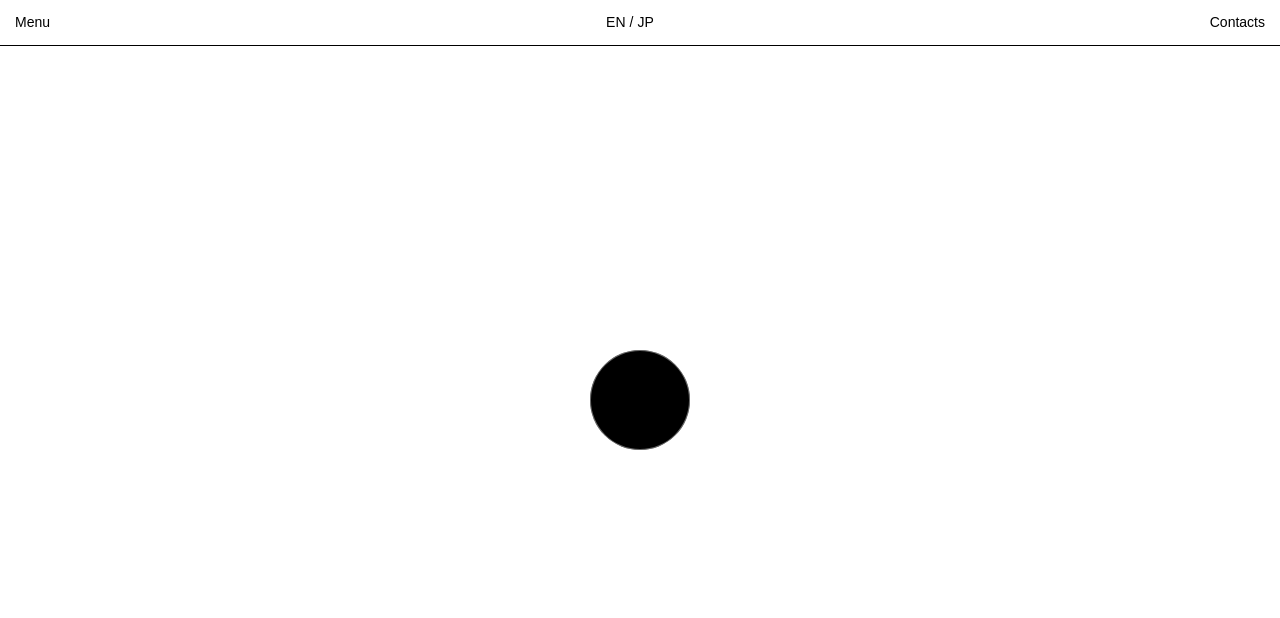
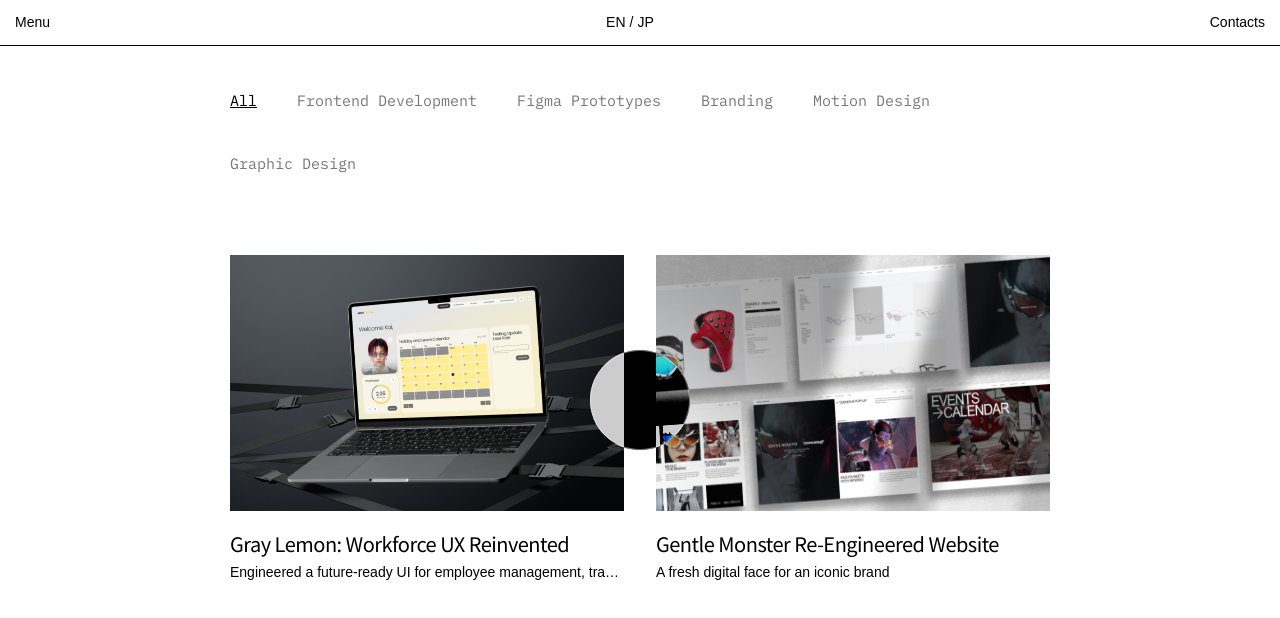
Before and after one commit to mnsling/portfolio_v1, a React (Vite) app: page /projects in a window 1280 px wide. Shown: the top 618 px of the page. Built offline with nearby package versions, Linux system fonts and the light colour scheme; a web font is replaced by a local one.

Commit message:
updated connect links

```diff
--- a/src/components/data/connectdata.jsx
+++ b/src/components/data/connectdata.jsx
@@ -1,27 +1,27 @@
 const connectData = [
   {
     platform: "Facebook",
-    url: "https://facebook.com/yourprofile"
+    url: "https://www.facebook.com/nicklaus.ling/"
   },
   {
     platform: "Instagram",
-    url: "https://instagram.com/yourprofile"
+    url: "https://www.instagram.com/lingnicklaus/"
   },
   {
     platform: "LinkedIn",
-    url: "https://linkedin.com/in/yourprofile"
+    url: "https://www.linkedin.com/in/mike-nicklaus-ling-9a2695362/"
   },
   {
     platform: "Pinterest",
-    url: "https://pinterest.com/yourprofile"
+    url: "https://ph.pinterest.com/lingnicklaus/_profile/"
   },
   {
     platform: "YouTube",
-    url: "https://youtube.com/@yourchannel"
+    url: "https://www.youtube.com/@mikenicklausling1625"
   },
   {
     platform: "GitHub",
-    url: "https://github.com/yourusername"
+    url: "https://github.com/mnsling"
   }
 ];
 
--- a/src/components/data/projectsdata.jsx
+++ b/src/components/data/projectsdata.jsx
@@ -1,5 +1,3 @@
-// src/data/projects.js
-
 import GL from '../../assets/thumbnail/Thumbnail2.png';
 import GM from '../../assets/thumbnail/Thumbnail.jpg';
 
@@ -7,21 +5,47 @@
   {
     id: 1,
     title: 'Gray Lemon: Workforce UX Reinvented',
-    description: 'Engineered a future-ready UI for employee management, transforming complex data into seamless digital experiences.',
-    github: "https://github.com/example/gray-lemon-figma",
-    website: "https://graylemon.example.com",
+    description:
+      'Turning workplace complexity into an elegant, user-friendly experience for teams.',
     image: GL,
-    video: "/videos/gray-lemon-demo.mp4",
-    link: '/projects'
+    link: '/projects',
   },
   {
     id: 2,
     title: 'Gentle Monster Re-Engineered Website',
-    description: 'A fresh digital face for an iconic brand',
-    github: "https://github.com/example/gray-lemon-figma",
-    website: "https://graylemon.example.com",
+    description: 'An icon reborn for the web.',
     image: GM,
-    video: "/videos/gray-lemon-demo.mp4",
-    link: '/projects'
+    link: '/projects',
   },
 ];
+
+// NEW - Grouped projects by category
+export const projectsByCategory = {
+  frontend: [
+    {
+      id: 1,
+      title: 'Gray Lemon: Workforce UX Reinvented',
+      description:
+        'Engineered a future-ready UI for employee management, transforming complex data into seamless digital experiences.',
+      github: 'https://github.com/example/gray-lemon-figma',
+      website: 'https://graylemon.example.com',
+      image: GL,
+      video: '/videos/gray-lemon-demo.mp4',
+      link: '/projects',
+    },
+    {
+      id: 2,
+      title: 'Gentle Monster Re-Engineered Website',
+      description: 'A fresh digital face for an iconic brand',
+      github: 'https://github.com/example/gray-lemon-figma',
+      website: 'https://graylemon.example.com',
+      image: GM,
+      video: '/videos/gray-lemon-demo.mp4',
+      link: '/projects',
+    },
+  ],
+  uiux: [],
+  branding: [],
+  graphicdesign: [],
+  motiondesign: [],
+};
--- /dev/null
+++ b/src/components/projectsnavbar.jsx
@@ -0,0 +1,32 @@
+import React from 'react';
+
+const ProjectsNavbar = ({ onCategoryChange, activeCategory }) => {
+  const categories = [
+    { label: 'All', value: 'all' },
+    { label: 'Frontend Development', value: 'frontend' },
+    { label: 'Figma Prototypes', value: 'uiux' },
+    { label: 'Branding', value: 'branding' },
+    { label: 'Motion Design', value: 'motiondesign' },
+    { label: 'Graphic Design', value: 'graphicdesign' },
+  ];
+
+  return (
+    <div className="w-full flex flex-wrap gap-10 font-ibmmono text-[15px]">
+      {categories.map((cat) => (
+        <button
+          key={cat.value}
+          onClick={() => onCategoryChange(cat.value)}
+          className={`transition ${
+            activeCategory === cat.value
+              ? 'text-black underline'
+              : 'text-[#777777]'
+          }`}
+        >
+          {cat.label}
+        </button>
+      ))}
+    </div>
+  );
+};
+
+export default ProjectsNavbar;
--- a/src/components/section/hero.jsx
+++ b/src/components/section/hero.jsx
@@ -18,9 +18,9 @@
                             />
                             <div className='absolute inset-0 bg-black opacity-0 group-hover:opacity-30 transition duration-300'></div>
                         </div>
-                        <div className='flex flex-col leading-6 text-left gap-2'>
-                            <h1 className='text-[20px] font-ibmmono tracking-tight leading-5'>{project.title}</h1>
-                            <p className='text-[12px] md:text-[14px] font-ibm leading-5'>{project.description}</p>
+                        <div className='flex flex-col leading-6 text-left gap-1'>
+                            <h1 className='text-[20px] font-noto tracking-tight leading-5'>{project.title}</h1>
+                            <p className='text-[12px] md:text-[14px] font-noto leading-5'>{project.description}</p>
                         </div>
                     </button>
                 ))}
--- a/src/components/section/projects.jsx
+++ b/src/components/section/projects.jsx
@@ -26,7 +26,7 @@
         ))}
       </div>
       <Link
-        to="/updates"
+        to="/projects"
         className='w-[160px] px-[10px] py-[2px] mt-3 font-ibm text-[14px] rounded-full border border-black flex justify-between hover:bg-black hover:text-white transition'
       >
         <h1>More</h1>
--- a/src/pages/projects.jsx
+++ b/src/pages/projects.jsx
@@ -1,9 +1,59 @@
-import React from 'react'
+import React, { useState } from 'react';
+import { motion } from 'framer-motion';
+import { projectsByCategory } from '../components/data/projectsdata';
+import ProjectsNavbar from '../components/projectsnavbar';
 
-const projects = () => {
+const Projects = () => {
+  const [activeCategory, setActiveCategory] = useState('all');
+
+  let currentProjects = [];
+
+  if (activeCategory === 'all') {
+    // Combine all projects across categories into one list
+    Object.values(projectsByCategory).forEach((arr) => {
+      currentProjects = currentProjects.concat(arr);
+    });
+  } else {
+    currentProjects = projectsByCategory[activeCategory] || [];
+  }
+
   return (
-    <div>projects</div>
-  )
-}
+    <motion.div
+      initial={{ opacity: 0, y: 0 }}
+      animate={{ opacity: 1, y: -20 }}
+      exit={{ opacity: 0, y: -20 }}
+      transition={{ duration: 0.5 }}
+    >
+      <div className="w-full h-screen flex pt-[110px] md:px-[40px] md:justify-center">
+        <div className="w-full xl:w-[70%] h-full flex flex-col gap-20 px-[10px]">
+          <ProjectsNavbar
+            onCategoryChange={setActiveCategory}
+            activeCategory={activeCategory}
+          />
 
-export default projects
+          {currentProjects.length > 0 ? (
+            <div className="grid grid-cols-1 md:grid-cols-2 gap-8">
+              {currentProjects.map((project) => (
+                <div key={project.id} className="flex flex-col gap-2">
+                  <img
+                    src={project.image}
+                    alt={project.title}
+                    className="w-full h-[20vw] object-cove mb-[15px]"
+                  />
+                  <h1 className='text-[20px] font-noto tracking-tight leading-5'>{project.title}</h1>
+                  <p className='text-[12px] md:text-[14px] font-ibm leading-5 truncate'>{project.description}</p>
+                </div>
+              ))}
+            </div>
+          ) : (
+            <div className="text-center text-gray-500 text-[50px] font-thin font-poppins tracking-tighter mt-60">
+              Content yet to be uploaded.
+            </div>
+          )}
+        </div>
+      </div>
+    </motion.div>
+  );
+};
+
+export default Projects;
```
Also changed, not shown: 1 other file (tests, documents, lock files or other folders).
